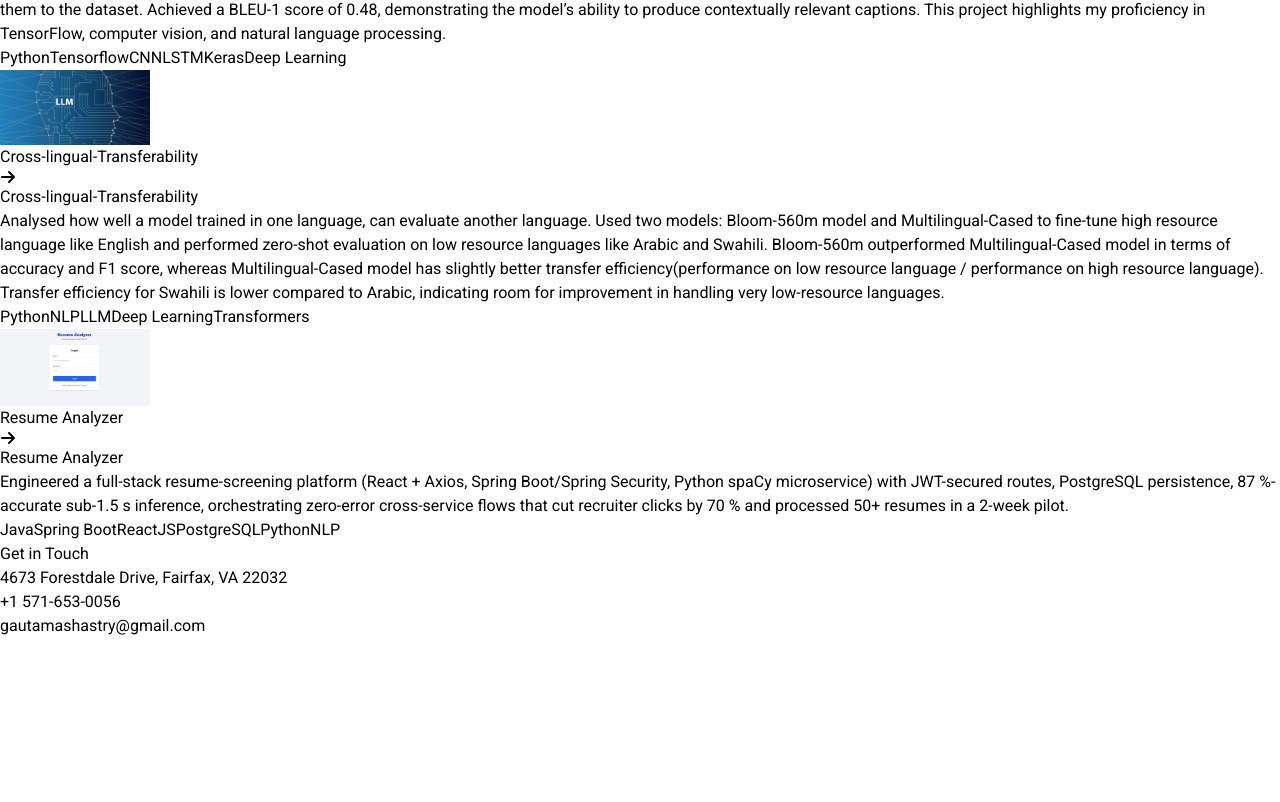
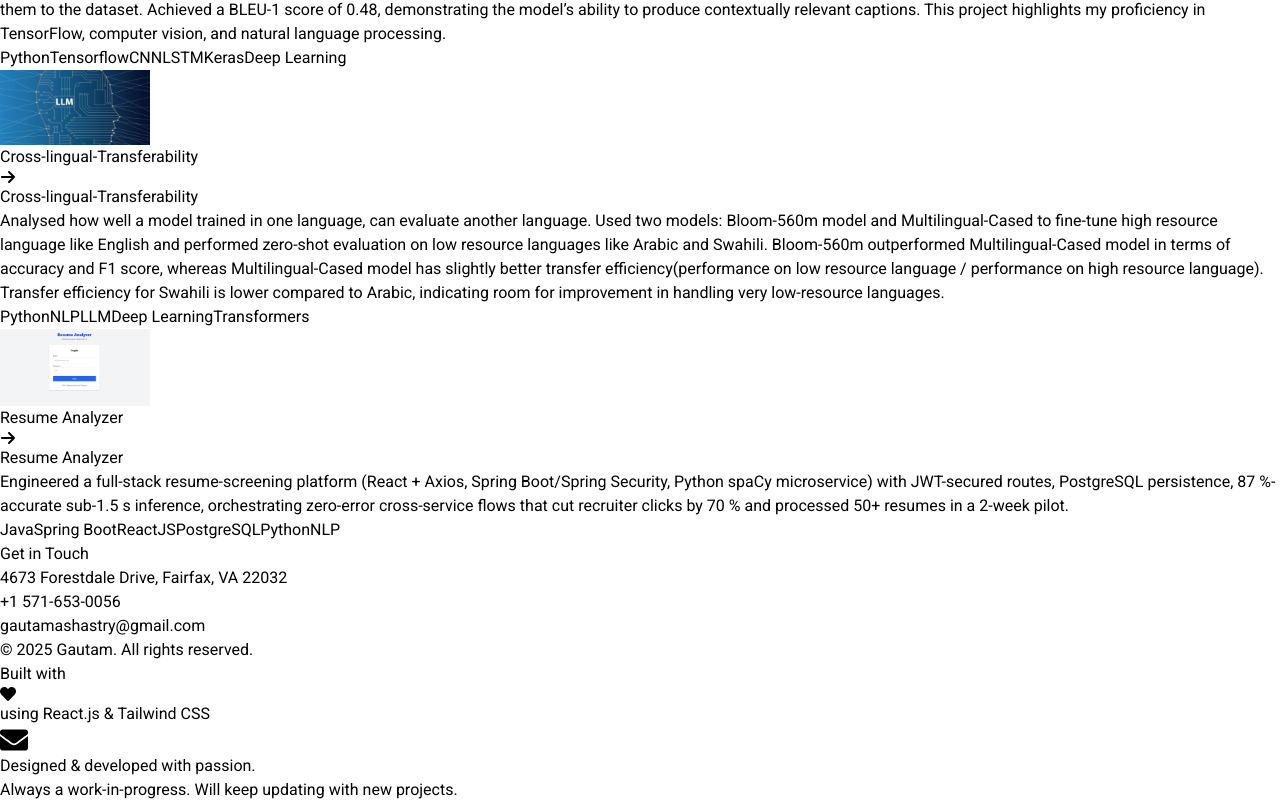
Before and after one commit to GautamaShastry/portfolio, a React (Vite) app: page / in a window 1280 px wide. Shown: the part 6316-7118 px from the top of the page. Before the commit the page ends 6954 px from the top, so only its background shows below. Built offline with nearby package versions, Linux system fonts and the light colour scheme.

Commit message:
added footer section

```diff
--- a/src/App.jsx
+++ b/src/App.jsx
@@ -6,6 +6,7 @@ import Technologies from './components/Technologies'
 import Experience from './components/Experience'
 import Projects from './components/Projects'
 import Contact from './components/Contact'
+import Footer from './components/Footer'
 
 const App = () => {
   return (
@@ -22,6 +23,7 @@ const App = () => {
           <Experience />
           <Projects />
           <Contact />
+          <Footer />
         </div>
 
     </div>
--- /dev/null
+++ b/src/components/Footer.jsx
@@ -0,0 +1,43 @@
+import React from 'react'
+import { FaHeart, FaEnvelope } from 'react-icons/fa'
+import { motion } from 'framer-motion';
+
+const Footer = () => {
+    const currentYear = new Date().getFullYear();
+    return (
+        <div>
+            <footer className="border-b border-neutral-900 py-8">
+                <div className="max-w-7xl mx-auto px-4 sm:px-6 lg:px-8">
+                    <div className='grid gap-6 sm:grid-cols-3 items-center text-center sm:text-left'>
+                        <div>
+                            <p className='text-sm text-neutral-400'>
+                                © {currentYear} Gautam. All rights reserved.
+                            </p>
+                            <p className='mt-1 text-xs text-neutral-500 flex justify-center sm:justify-start items-center'>
+                                Built with <FaHeart className='text-red-500 mx-1' aria-hidden="true" /> using React.js&nbsp;&amp;&nbsp;Tailwind&nbsp;CSS
+                            </p>
+                        </div>
+                        <div className='flex justify-center'>
+                            <motion.a
+                                whileHover={{ y: -4 }}
+                                href="mailto:gautamashastry@gmail.com"
+                                className="text-neutral-400 hover:text-purple-400 transition-colors"
+                                aria-label="Send me an email"
+                                >
+                                <FaEnvelope size={28} />
+                            </motion.a>
+                        </div>
+                        <div className='text-xs text-neutral-600 sm:text-right'>
+                            <p>
+                                Designed&nbsp;&amp;&nbsp;developed with passion. <br className="hidden sm:inline" />
+                                Always a work-in-progress. Will keep updating with new projects.
+                            </p>
+                        </div>
+                    </div>
+                </div>
+            </footer>
+        </div>
+    )
+}
+
+export default Footer
--- a/src/constants/index.js
+++ b/src/constants/index.js
@@ -13,7 +13,7 @@ import { RiReactjsLine } from 'react-icons/ri'
 import { SiMongodb, SiPandas, SiSpringboot, SiDocker, SiKubernetes, SiJenkins, SiGithub, SiScikitlearn, SiTensorflow, SiMysql, SiPostgresql, SiHtml5, SiCss3, SiJavascript } from 'react-icons/si'
 
 export const NAV_LINK = {
-    instagram: "https://www.instagram.com/",
+    instagram: "https://www.instagram.com/gautam_718/",
     github: "https://github.com/GautamaShastry/",
     linkedin: "https://www.linkedin.com/in/satya2603/",
 }
```
Also changed, not shown: src/components/ContactForm.jsx (+10 -0 lines).
